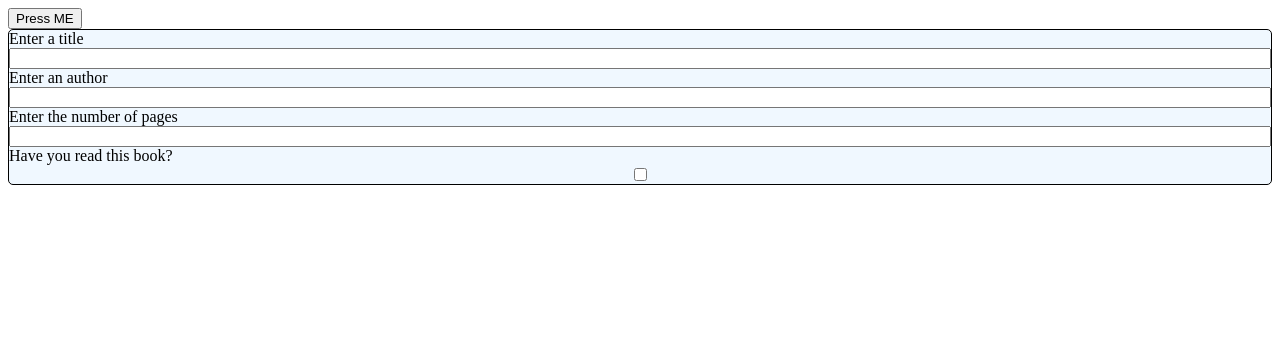
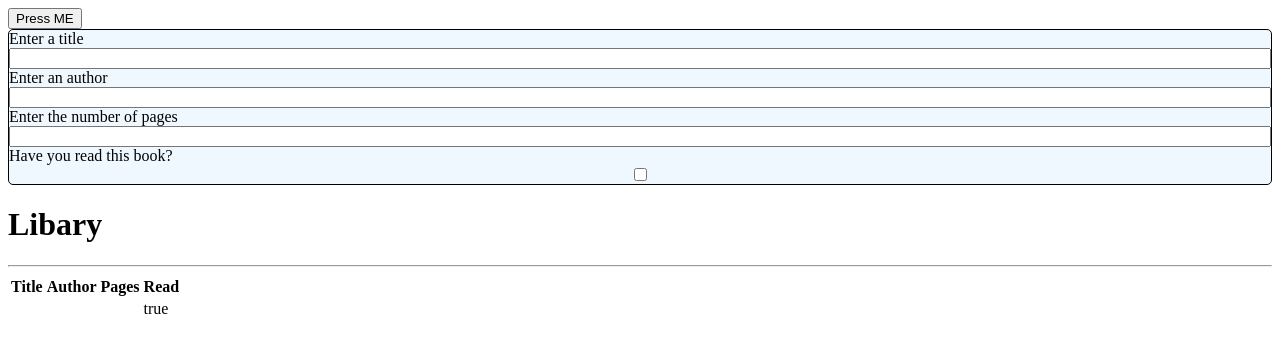
Before and after one commit to TyGuy1204/Library, a plain HTML site: page index.html in a window 1280 px wide. Both pictures are taken after a click on the button "Press ME". Drawn offline with Linux system fonts and the light colour scheme.

Commit message:
Add functionality to display books added to library

```diff
--- a/Library.js
+++ b/Library.js
@@ -2,8 +2,8 @@ const myLibrary = [];
 
 
 document.addEventListener("DOMContentLoaded", () => {
-    let button = document.querySelector("button");
-    button.addEventListener("click", () => {
+    let addButton = document.querySelector(".addBook");
+    addButton.addEventListener("click", () => {
         let title = document.querySelector('#title').value;
         let author = document.querySelector('#author').value;
         let pages = document.querySelector('#pages').value;
@@ -21,9 +21,8 @@ document.addEventListener("DOMContentLoaded", () => {
         console.log(myLibrary);
         console.log(book);
 
+        displayBooks();
         clearFields();
-
-
     });
 });
 
@@ -46,3 +45,20 @@ function clearFields() {
   document.querySelector('#pages').value = '';
   document.querySelector('#read').checked = false;
 }
+function displayBooks() {
+    let table = document.querySelector('table');
+    let tbody = document.querySelector('tbody');
+    tbody.innerHTML = '';
+    myLibrary.forEach((book) => {
+        let row = tbody.insertRow();
+        let title = row.insertCell(0);
+        let author = row.insertCell(1);
+        let pages = row.insertCell(2);
+        let read = row.insertCell(3);
+
+        title.innerHTML = book.title;
+        author.innerHTML = book.author;
+        pages.innerHTML = book.pages;
+        read.innerHTML = book.read;
+    });
+}
--- a/index.html
+++ b/index.html
@@ -8,7 +8,7 @@
     <script src="Library.js"></script>
 </head>
 <body>
-    <button> Press ME</button>
+    <button class  = "addBook"> Press ME</button>
 
     <div class="input">
 
@@ -26,6 +26,21 @@
 
     </div>
 
-    <div id="output"></div>
+    <h1>Libary</h1>
+    <hr>
+
+    <table class="libaryTable">
+        <thead>
+            <tr>
+                <th>Title</th>
+                <th>Author</th>
+                <th>Pages</th>
+                <th>Read</th>
+            </tr>
+        </thead>
+        <tbody>
+
+        </tbody>
+    </table>
 </body>
 </html>
```
